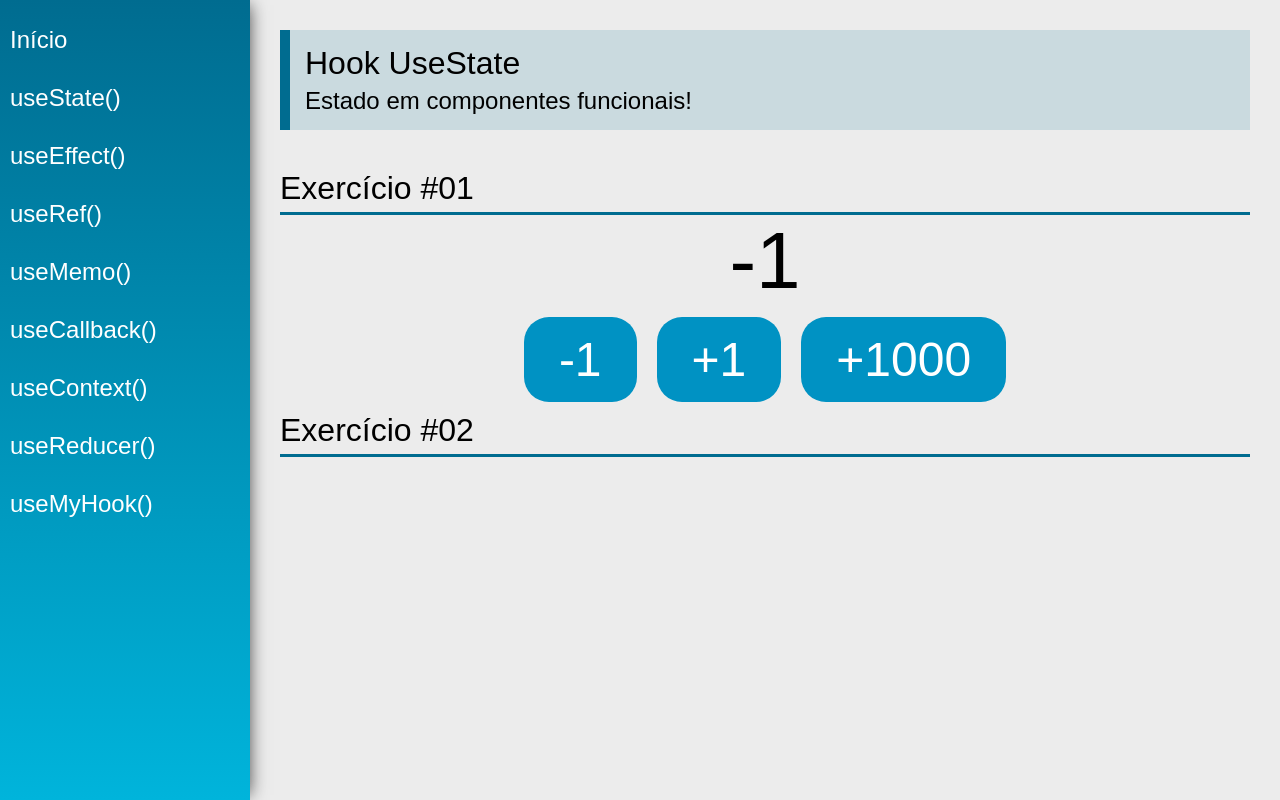
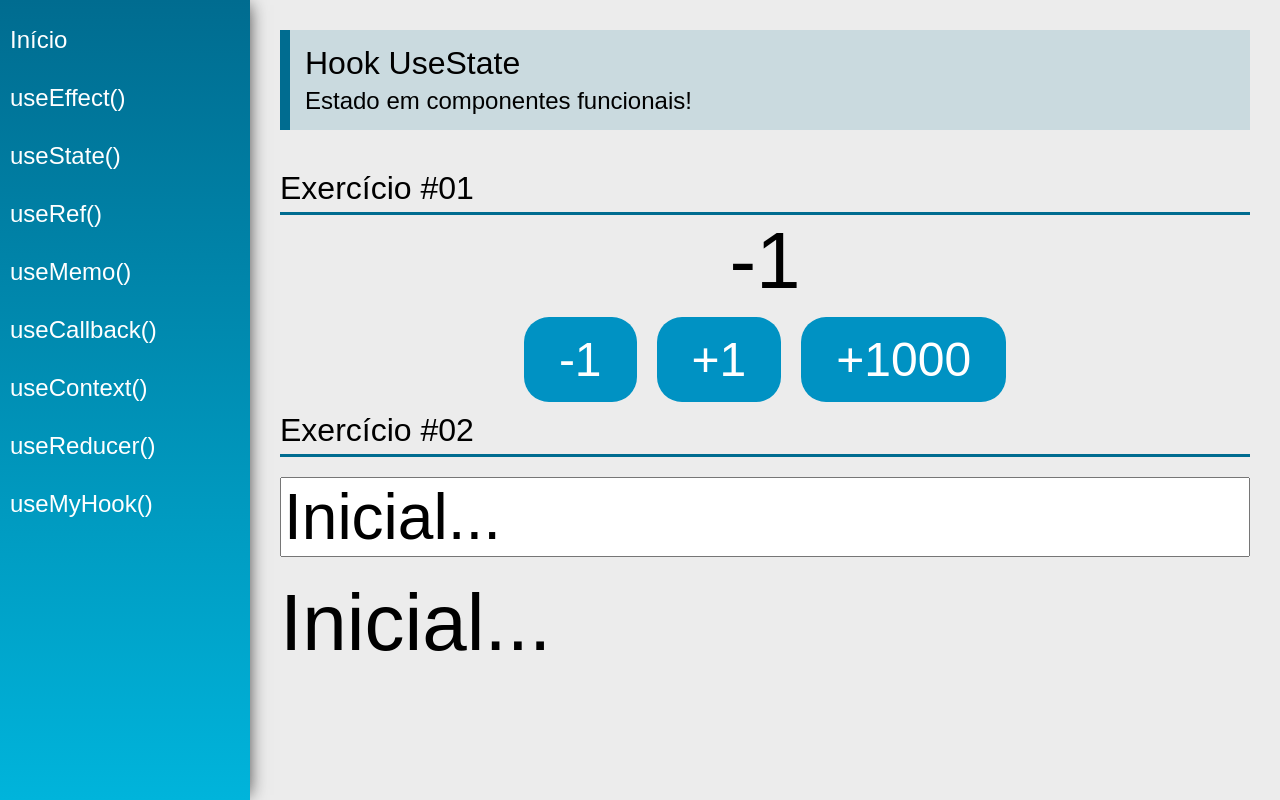
Before and after one commit to tramalho/hooks, a React (Create React App) app: page /useState in a window 1280 px wide. Built offline with nearby package versions, Linux system fonts and the light colour scheme.

Commit message:
useState #02

```diff
--- a/src/components/layout/Menu.jsx
+++ b/src/components/layout/Menu.jsx
@@ -11,10 +11,10 @@
                     <Link to="/">Início</Link>
                 </li>
                 <li>
-                    <Link to="/useState">useState()</Link>
+                    <Link to="/useEffect">useEffect()</Link>
                 </li>
                 <li>
-                    <Link to="/useEffect">useEffect()</Link>
+                    <Link to="/useState">useState()</Link>
                 </li>
                 <li>
                     <Link to="/useRef">useRef()</Link>
--- a/src/views/examples/UseState.jsx
+++ b/src/views/examples/UseState.jsx
@@ -5,6 +5,7 @@
 const UseState = (props) => {
 
     const [count, setCount] = useState(-1)
+    const [name, setName] = useState("Inicial...")
 
     return (
         <div className="UseState">
@@ -22,6 +23,8 @@
                 </div>
             </div>
             <SectionTitle title="Exercício #02"/>
+            <input type="text" className="input" value={name} onChange={ e => setName(e.target.value)} />
+            <span className="text">{name}</span>
         </div>
     )
 }
```
